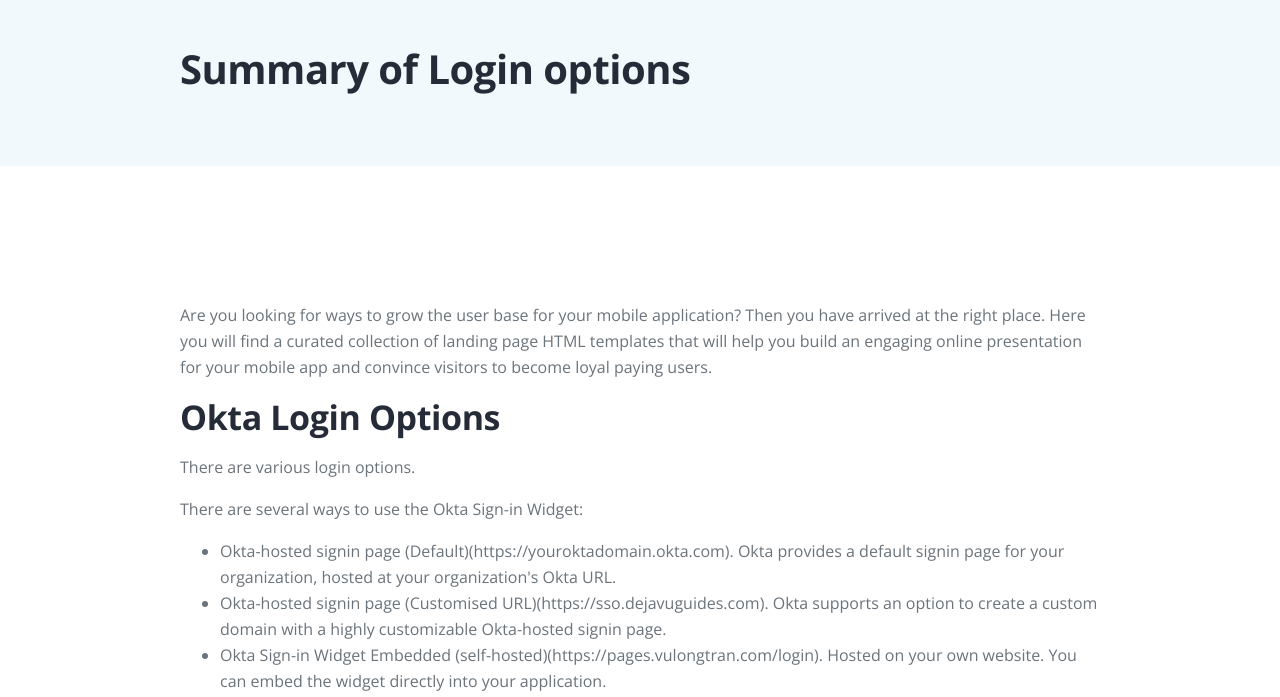
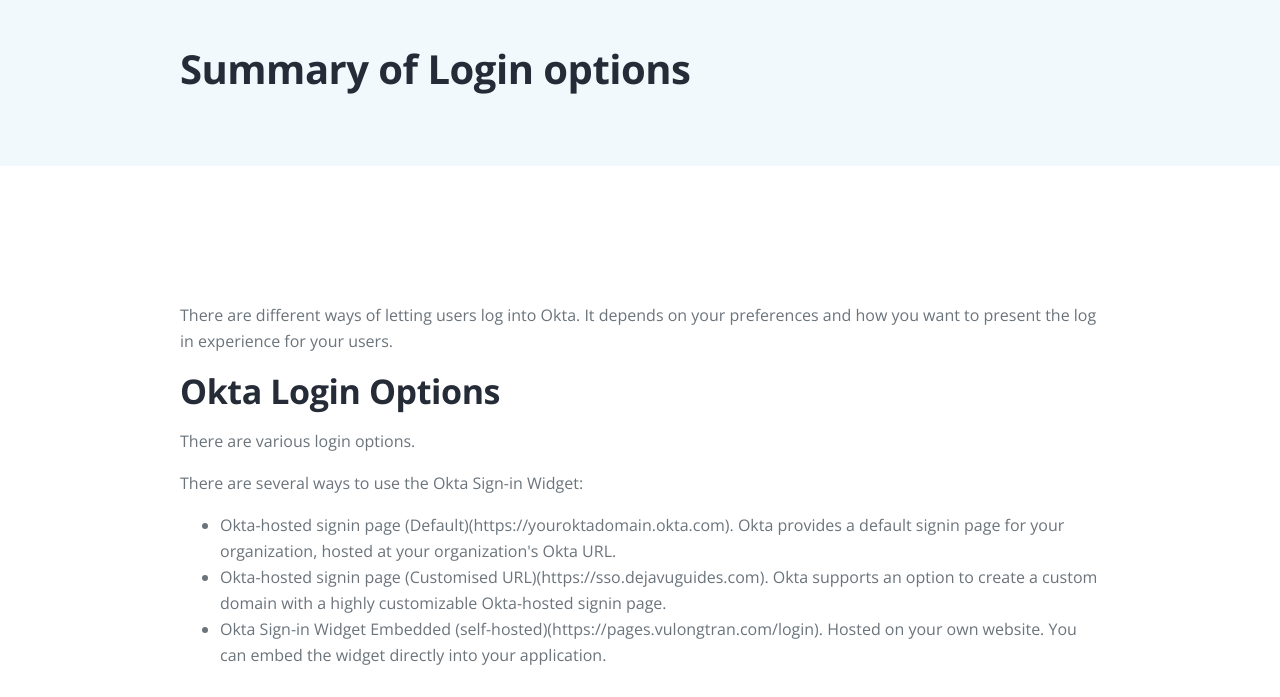
Before and after one commit to vulongtran/vulongtran.github.io, a website: page login-summary.html in a window 1280 px wide. Shown: the part 92-789 px from the top of the page. Drawn offline with nearby package versions, Linux system fonts and the light colour scheme.

Commit message:
update login brief

```diff
--- a/login-summary.html
+++ b/login-summary.html
@@ -123,7 +123,7 @@
         <div class="container">
             <div class="row">
                 <div class="col-xl-10 offset-xl-1">
-                    <p>Are you looking for ways to grow the user base for your mobile application? Then you have arrived at the right place. Here you will find a curated collection of landing page HTML templates that will help you build an engaging online presentation for your mobile app and convince visitors to become loyal paying users.</p>
+                    <p>There are different ways of letting users log into Okta. It depends on your preferences and how you want to present the log in experience for your users.</p>
                     <h2 class="mb-3">Okta Login Options</h2>
                     <p>There are various login options.</p>
                     <p>There are several ways to use the Okta Sign-in Widget:
```
